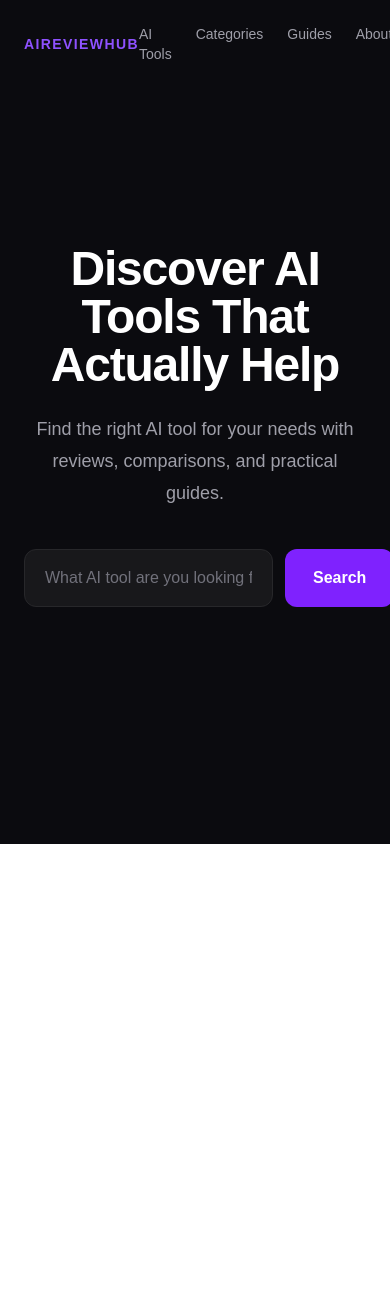
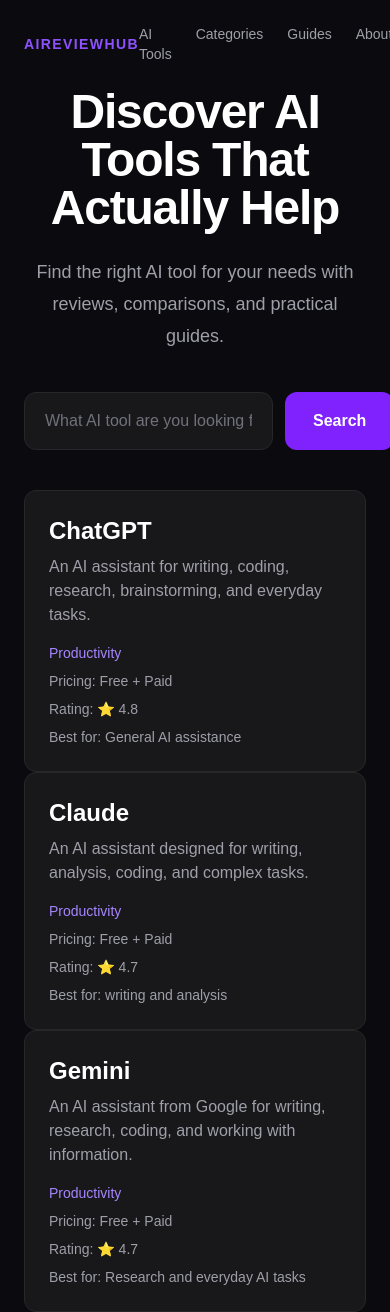
Before and after one commit to vikash-ai-dev/AIReviewHub, a Next.js app: page / in a window 390 px wide. Before the commit the page ends 844 px from the top, so only its background shows below. Built offline with nearby package versions, Linux system fonts and the light colour scheme.

Commit message:
making responsive search bar

```diff
--- a/src/app/page.js
+++ b/src/app/page.js
@@ -1,6 +1,20 @@
+"use client";
 
+import { useState } from "react";
 import Navbar from "./components/Navbar";
+import tools from "./data/tools";
 export default function Home() {
+  const [searchQuery, setSearchQuery] = useState("");
+
+  const [filteredTools, setFilteredTools] = useState(tools);
+
+
+  const handleSearch = () => {
+    const results = tools.filter((tool) =>
+      tool.name.toLocaleLowerCase().includes(searchQuery.toLocaleLowerCase())
+    );
+    setFilteredTools(results);
+  };
   return (
     <main>
       {/* Hero */}
@@ -29,12 +43,48 @@
               type="text"
               placeholder="What AI tool are you looking for?"
               className="flex-1 rounded-xl border border-zinc-800 bg-zinc-900 px-5 py-4 text-white outline-none placeholder:text-zinc-500 focus:border-violet-500"
+              value={searchQuery}
+              onChange={(e) => setSearchQuery(e.target.value)}
             />
 
-            <button className="rounded-xl bg-violet-600 px-7 py-4 font-semibold transition hover:bg-violet-500">
+            <button
+              onClick={handleSearch}
+              className="rounded-xl bg-violet-600 px-7 py-4 font-semibold transition hover:bg-violet-500">
               Search
             </button>
 
+          </div>
+
+          <div className="mt-10 w-full max-w-2xl text-left">
+            {filteredTools.map((tool) => (
+              <div key={tool.slug} className="rounded-xl border border-zinc-800 bg-zinc-900 p-6">
+                <h2 className="text-2xl font-bold">{tool.name}</h2>
+
+                <p className="mt-2 text-zinc-400">
+                  {tool.description}
+                </p>
+
+                <p className="mt-4 text-sm text-violet-400">
+                  {tool.category}
+                </p>
+                <p className="mt-2 text-sm text-zinc-400">
+                  Pricing: {tool.pricing}
+                </p>
+
+                <p className="mt-2 text-sm text-zinc-400">
+                  Rating: ⭐ {tool.rating}
+                </p>
+
+                <p className="mt-2 text-sm text-zinc-400">
+                  Best for: {tool.bestFor}
+                </p>
+              </div>
+            ))}
+            {filteredTools.length === 0 && (
+              <p className="text-center text-zinc-400">
+                No AI tools found. Try a different search.
+              </p>
+            )}
           </div>
 
         </div>
```
